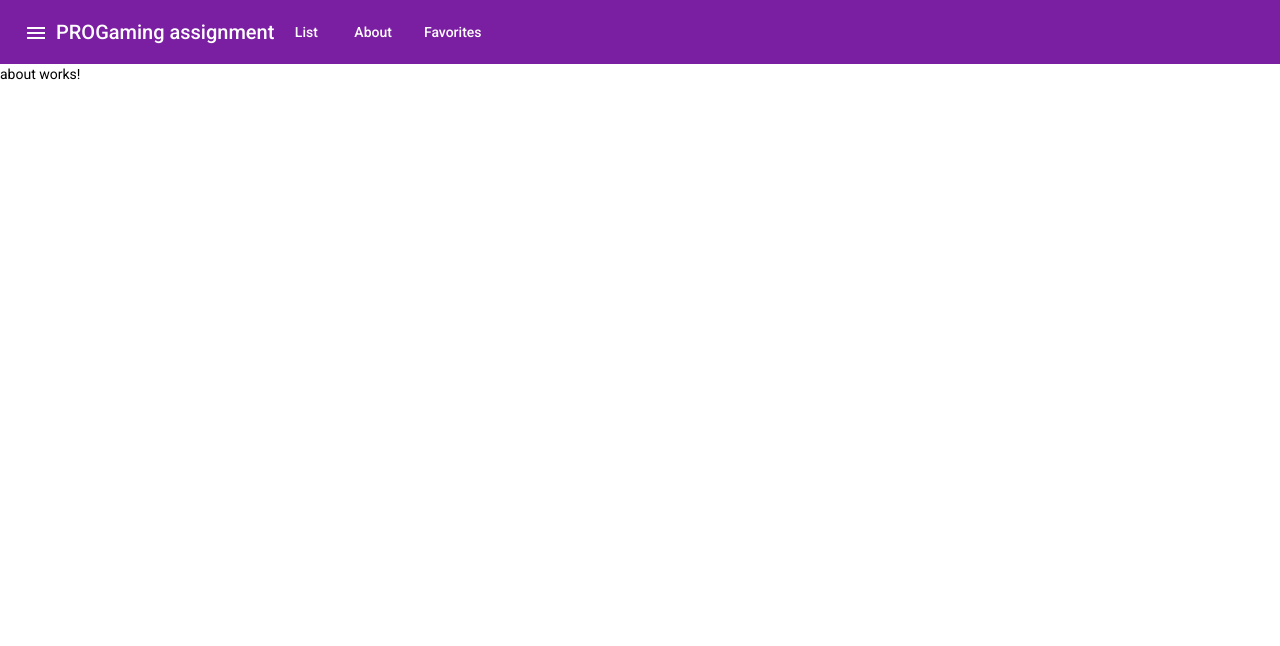
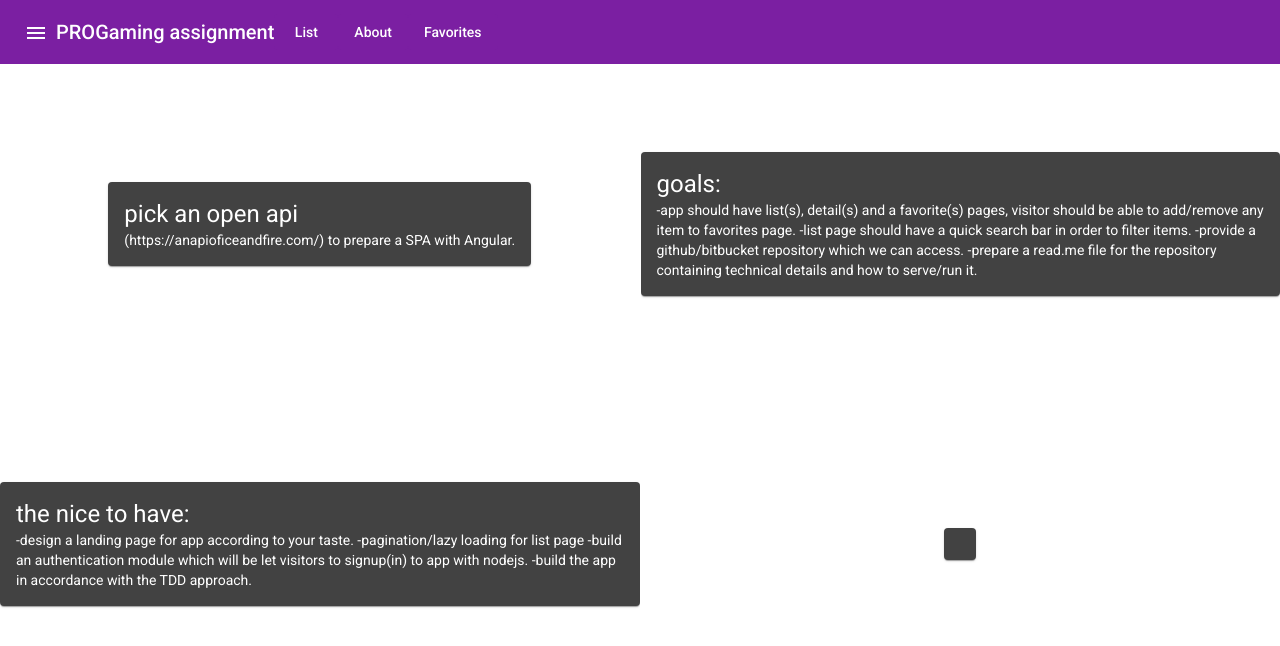
Before and after one commit to ge-or-gi/pro-gaming, an Angular app: page /about in a window 1280 px wide. Shown: the top 646 px of the page. Built offline with nearby package versions, Linux system fonts and the light colour scheme.

Commit message:
Add about with information

```diff
--- a/src/app/about/about.component.html
+++ b/src/app/about/about.component.html
@@ -1 +1,32 @@
-<p>about works!</p>
+<mat-grid-list cols="2" rowHeight="2:1">
+  <mat-grid-tile>
+    <mat-card>
+      <h1> pick an open api</h1>
+      (https://anapioficeandfire.com/) to prepare a SPA with Angular.
+    </mat-card>
+  </mat-grid-tile>
+  <mat-grid-tile>
+    <mat-card>
+      <h1> goals:</h1>
+      -app should have list(s), detail(s) and a favorite(s) pages,
+      visitor should be able to add/remove any item to favorites page.
+      -list page should have a quick search bar in order to filter items.
+      -provide a github/bitbucket repository which we can access.
+      -prepare a read.me file for the repository containing technical details and how to serve/run it.
+    </mat-card>
+  </mat-grid-tile>
+  <mat-grid-tile>
+    <mat-card>
+      <h1> the nice to have:</h1>
+      -design a landing page for app according to your taste.
+      -pagination/lazy loading for list page
+      -build an authentication module which will be let visitors to signup(in) to app with nodejs.
+      -build the app in accordance with the TDD approach.
+    </mat-card>
+  </mat-grid-tile>
+  <mat-grid-tile>
+    <mat-card>
+
+    </mat-card>
+  </mat-grid-tile>
+</mat-grid-list>
```
Also changed, not shown: src/app/about/about.module.ts (+6 -2 lines).
